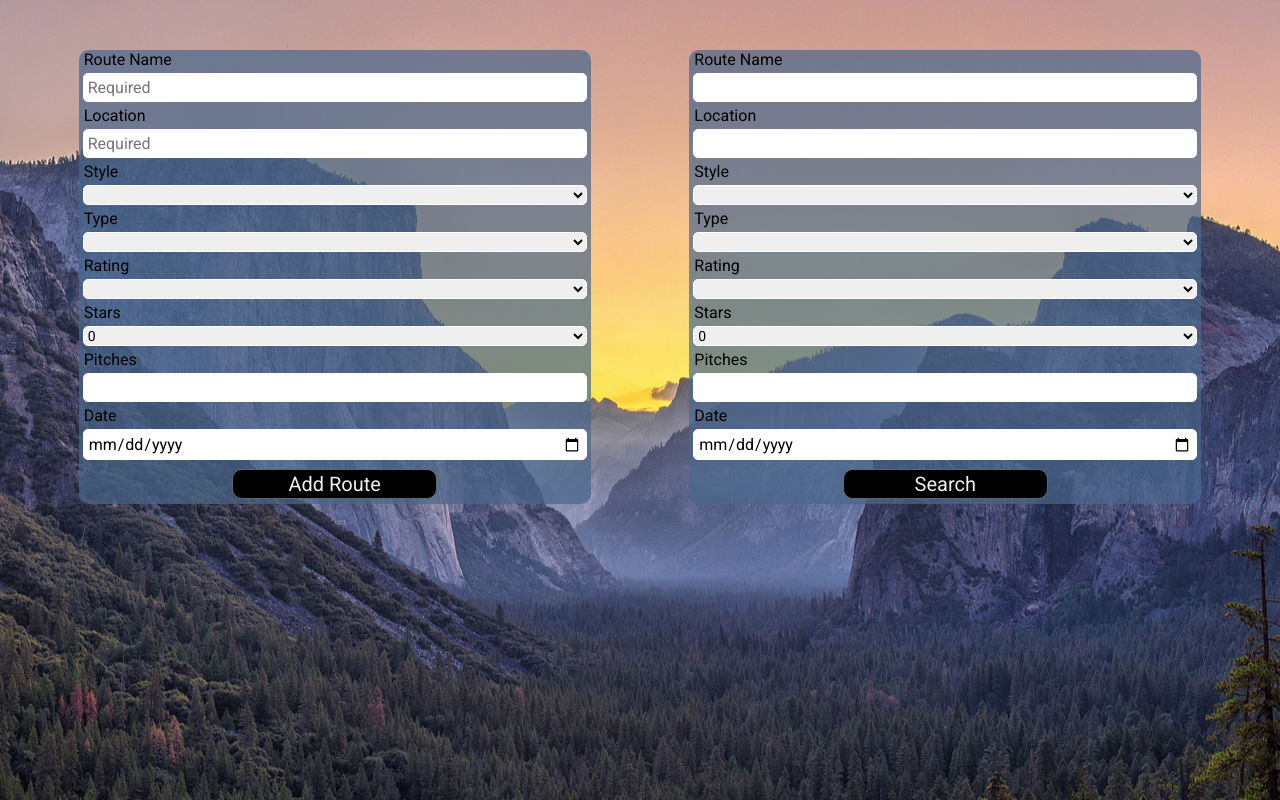
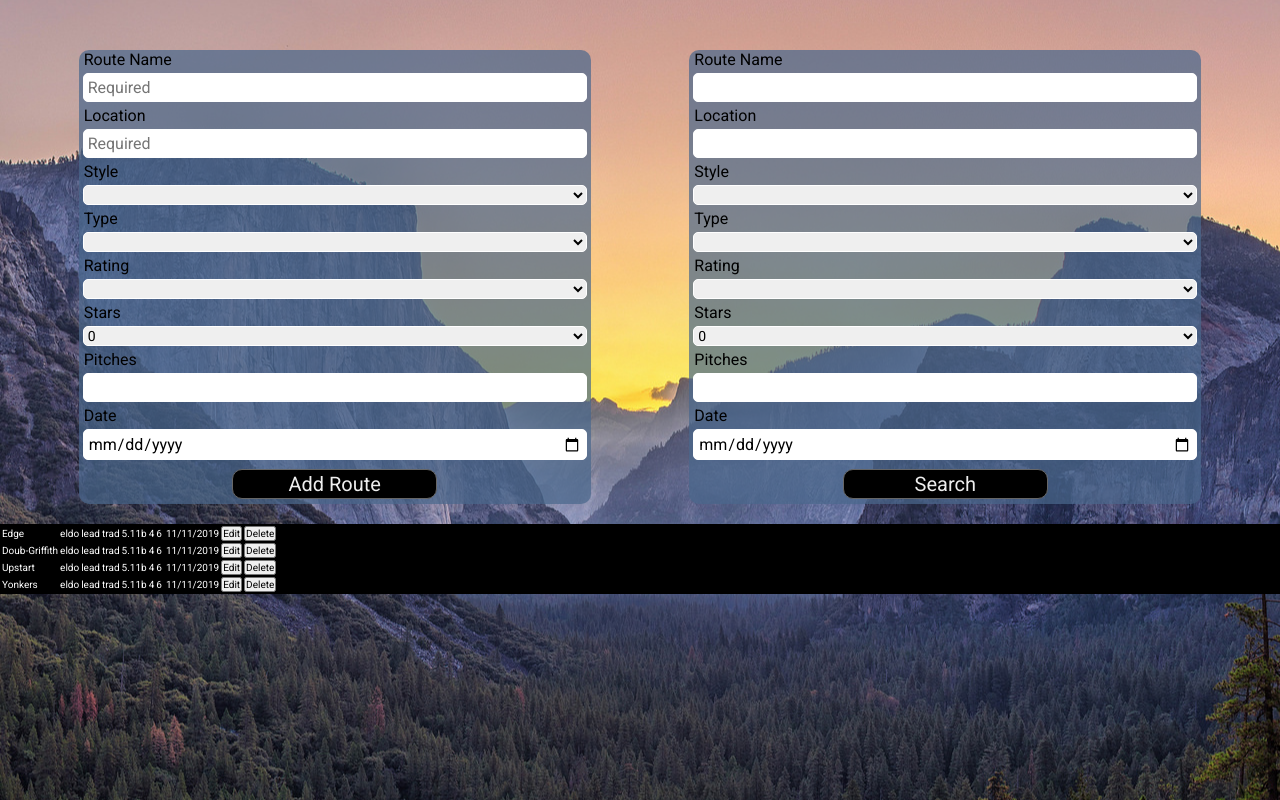
Before and after one commit to Burns1980/climb-tracker, a React (Create React App) app: page / in a window 1280 px wide. Built offline with nearby package versions, Linux system fonts and the light colour scheme.

Commit message:
table rows function and the table are built. Need to work on props more.

```diff
--- a/src/components/Main.js
+++ b/src/components/Main.js
@@ -2,7 +2,10 @@ import React from 'react';
 import axios from 'axios';
 
 import RouteForm from './RouteForm';
-import '../css/Main.css'
+import RouteTable from './RouteTable';
+
+import '../css/RouteTable.css';
+import '../css/Main.css';
 
 export default class Main extends React.PureComponent {
   constructor() {
@@ -16,6 +19,58 @@ export default class Main extends React.PureComponent {
       disablePrevBtn: true,
     }
   }
+
+  tempAddRoutes = _=> {
+    this.setState({routesToDisplay: [{
+      id: "testID",
+      rtName: "Edge",
+      location: "eldo",
+      rtStyle: "lead",
+      type: "trad",
+      rating: "5.11b",
+      stars: "4",
+      pitches: "6",
+      img: "",
+      date: "11/11/2019",
+    },
+    {
+      id: "testID",
+      rtName: "Doub-Griffith",
+      location: "eldo",
+      rtStyle: "lead",
+      type: "trad",
+      rating: "5.11b",
+      stars: "4",
+      pitches: "6",
+      img: "",
+      date: "11/11/2019",
+    },
+    {
+      id: "testID",
+      rtName: "Upstart",
+      location: "eldo",
+      rtStyle: "lead",
+      type: "trad",
+      rating: "5.11b",
+      stars: "4",
+      pitches: "6",
+      img: "",
+      date: "11/11/2019",
+    },
+    {
+      id: "testID",
+      rtName: "Yonkers",
+      location: "eldo",
+      rtStyle: "lead",
+      type: "trad",
+      rating: "5.11b",
+      stars: "4",
+      pitches: "6",
+      img: "",
+      date: "11/11/2019",
+    }]}, _=> {
+      // console.log(this.state);
+    })}
 
   addRoute = routeObj => {
     console.log("Inside main addRoute");
@@ -32,6 +87,10 @@ export default class Main extends React.PureComponent {
 
   };
 
+  componentDidMount = _=> {
+    this.tempAddRoutes();
+  };
+
   render () {
     console.log("inside render of main");
 
@@ -39,9 +98,14 @@ export default class Main extends React.PureComponent {
     // const restInterface = { addRoute };
 
     return (
-      <div className="reactMain">
-        <RouteForm formFunction="add" addRoute={this.addRoute} id="addRouteForm" />
-        <RouteForm formFunction="search" searchForRoute={this.searchForRoute} id="searchRouteForm" />
+      <div className="main">
+        <div className="mainForms">
+          <RouteForm formFunction="add" addRoute={this.addRoute} id="addRouteForm" />
+          <RouteForm formFunction="search" searchForRoute={this.searchForRoute} id="searchRouteForm" />
+        </div>
+        <div className="rtTable">
+          <RouteTable routes={this.state.routesToDisplay}/>
+        </div>
       </div>
     );
 
--- a/src/components/RouteListItem.js
+++ b/src/components/RouteListItem.js
@@ -0,0 +1,49 @@
+import React from 'react';
+
+import '../css/RouteTable.css';
+
+const RouteListItem = props => {
+  return (
+    <tr id={props.id}>
+      <td>
+        {props.rtName}
+      </td>
+      <td>
+        {props.location}
+      </td>
+      <td>
+        {props.rtStyle}
+      </td>
+      <td>
+        {props.type}
+      </td>
+      <td>
+        {props.rating}
+      </td>
+      <td>
+        {props.stars}
+      </td>
+      <td>
+        {props.pitches}
+      </td>
+      <td>
+        {props.img}
+      </td>
+      <td>
+        {props.date}
+      </td>
+      <td>
+        <button className="editRouteBtn" type="button">
+          Edit
+        </button>
+      </td>
+      <td>
+        <button className="deleteRouteBtn" type="button">
+          Delete
+        </button>
+      </td>
+    </tr>
+  );
+}
+
+export default RouteListItem;
--- a/src/components/RouteTable.js
+++ b/src/components/RouteTable.js
@@ -0,0 +1,37 @@
+import React from 'react';
+
+import RouteListItem from './RouteListItem';
+
+import '../css/RouteTable.css';
+
+const RouteTable = props => {
+  const routes = props.routes;
+  console.log("inside rouite tablwe");
+
+  return(
+    <table>
+      <tbody>
+      {routes.map((route, i) => {
+        return (
+          <RouteListItem
+            key={i}
+            id={route["id"]}
+            rtName={route["rtName"]}
+            location={route["location"]}
+            rtStyle={route["rtStyle"]}
+            type={route["type"]}
+            rating={route["rating"]}
+            stars={route["stars"]}
+            pitches={route["pitches"]}
+            img={route["img"]}
+            date={route["date"]}
+          />
+        );
+        })
+      }
+      </tbody>
+    </table>
+  );
+}
+
+export default RouteTable;
--- a/src/css/Main.css
+++ b/src/css/Main.css
@@ -6,7 +6,7 @@
   font-family: 'Roboto', sans-serif;
 }
 
-.reactMain {
+.mainForms {
   margin-top: 3rem;
   display: flex;
   flex-direction: row;
--- /dev/null
+++ b/src/css/RouteTable.css
@@ -0,0 +1,8 @@
+.rtTable {
+  color: white;
+  background: black;
+}
+
+/* td {
+  color: white;
+} */
```
Also changed, not shown: 1 other file (tests, documents, lock files or other folders).
